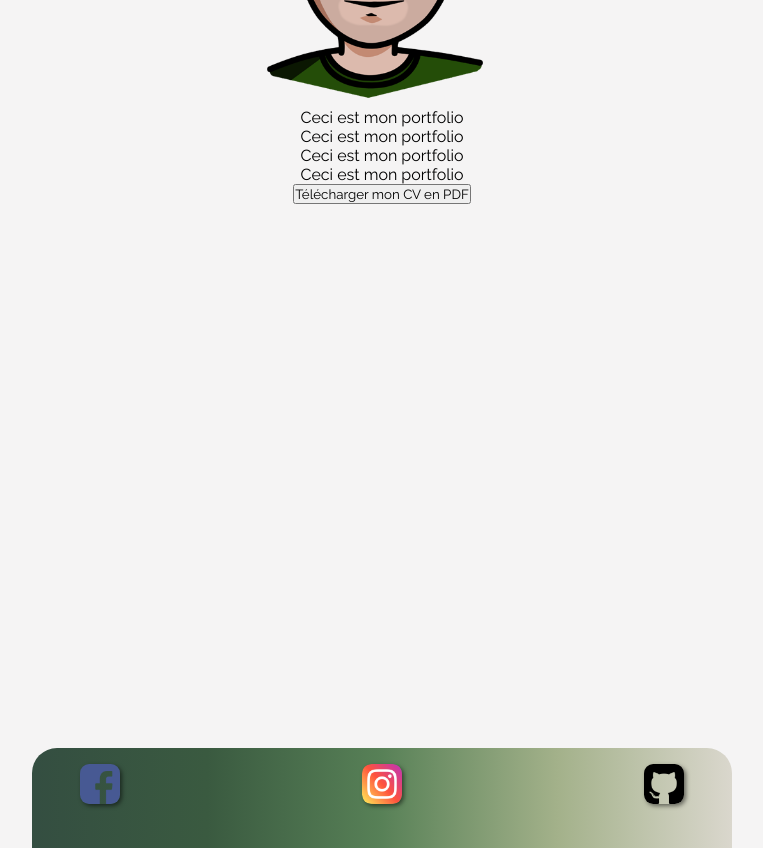
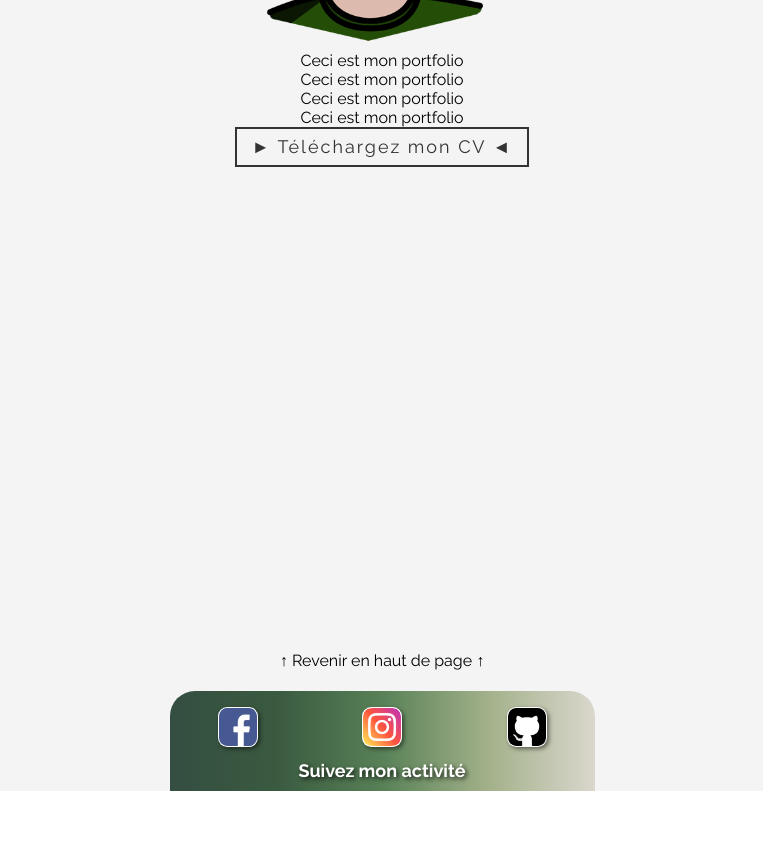
Before and after one commit to Tanguy1213/portfolio-tanguy, a React (Create React App) app: page / in a window 1280 px wide. Shown: the part 660-1508 px from the top of the page, without its empty margins (258-1021 px from the left). After the commit the page ends 1451 px from the top, so only its background shows below. Built offline with nearby package versions, Linux system fonts and the light colour scheme.

Commit message:
finalisation du bouton de téléchagrement du CV via google Ancre revenir en haut de page

```diff
--- a/src/components/BtnDownload/BtnDownload.jsx
+++ b/src/components/BtnDownload/BtnDownload.jsx
@@ -1,26 +1,10 @@
 import React from "react";
-import "./BtnDownload.scss";
+import "./BtnDownload.scss"
 
-function BtnDownload({ btnText, fileUrl, fileName }) {
-  const handleDownload = () => {
-    // Créez un élément d'ancre pour déclencher le téléchargement du fichier
-    const anchor = document.createElement("a");
-    anchor.href = fileUrl;
-    anchor.download = fileName;
-    anchor.style.display = "none";
-
-    // Ajoutez l'élément d'ancre au DOM et déclenchez le téléchargement
-    document.body.appendChild(anchor);
-    anchor.click();
-
-    // Retirez l'élément d'ancre du DOM après le téléchargement
-    document.body.removeChild(anchor);
-  };
+function BtnDownload({ btnText, fileUrl}) {
 
   return (
-    <div className="button-container">
-      <button onClick={handleDownload}>{btnText}</button>
-    </div>
+        <a href={fileUrl} className="btn-link"><span>{btnText}</span></a>
   );
 }
 
--- a/src/components/BtnDownload/BtnDownload.scss
+++ b/src/components/BtnDownload/BtnDownload.scss
@@ -1,72 +1,46 @@
-$bgColor: blue;
-$textHoverColor: white;
-$debug: false;
+@import "../../variables.scss";
 
-body {
+.btn-link {
   display: flex;
-	justify-content: center;
   align-items: center;
-	min-height: 100vh;
+  width: fit-content;
+  height: 40px;
+  font-size: 18px;
+  text-decoration: none;
+  color: #333;
+  border: 2px solid #333;
+  letter-spacing: 2px;
+  text-align: center;
+  position: relative;
+  transition: all 0.35s;
+  padding-left: 15px;
+  padding-right: 15px;
+  span {
+    position: relative;
+    z-index: 2;
   }
+  &:after {
+    position: absolute;
+    content: "";
+    top: 0;
+    left: 0;
+    width: 0;
+    height: 100%;
+    background: linear-gradient(
+      to left,
+      $secondary-color,
+      $light-green-color,
 
-.a {
-	display: inline-block;
-	position: relative;
-	z-index: 1;
-	overflow: if($debug, unset, hidden);
-
-	text-decoration: none;
-
-	font-family: sans-serif;
-	font-weight: 600;
-	font-size: 2em;
-
-	padding: 0.75em 1em;
-
-	color: $bgColor;
-
-	border: 0.15em solid $bgColor;
-	border-radius: calc(0.75em + 0.5em + 0.15em);
-
-	transition: 4s;
-
-	&:before,
-	&:after {
-		content: '';
-		position: absolute;
-		top: -1.5em;
-
-		z-index: -1;
-
-		width: 200%;
-		aspect-ratio: 1;
-
-		border: if($debug, inherit, none);
-		border-radius: 40%;
-
-		background-color: rgba($bgColor, 0.25);
-
-		transition: 4s;
+    );
+    transition: all 0.35s;
   }
-
-	&:before {
-		left: -80%;
-		transform: translate3d(0, 5em, 0) rotate(-340deg);
+  &:hover {
+    color: #fff;
   }
-
-	&:after {
-		right: -80%;
-		transform: translate3d(0, 5em, 0) rotate(390deg);
+  &:hover:after {
+    width: 100%;
   }
-
-	&:hover,
-	&:focus {
-		color: $textHoverColor;
-
-		&:before,
-		&:after {
-			transform: none;
-			background-color: rgba($bgColor, 0.75);
+  &:active{
+    scale: 0.975;
   }
 }
-}
--- a/src/components/Footer/Footer.jsx
+++ b/src/components/Footer/Footer.jsx
@@ -49,6 +49,7 @@ function Footer() {
             </a>
           </li>
         </ul>
+        <span>Suivez mon activité</span>
       </div>
     </footer>
   );
--- a/src/components/Footer/Footer.scss
+++ b/src/components/Footer/Footer.scss
@@ -10,7 +10,8 @@ footer {
 }
 
 .footer-container {
-  width: 700px;
+  width: 25%;
+  min-width: 425px;
   height: 100px;
   background: linear-gradient(
       to left,
@@ -34,41 +35,33 @@ footer {
     flex-direction: row;
     justify-content: space-between;
   }
+  span{
+    position: absolute;
+    font-size: 18px;
+    bottom: 10%;
+    font-weight: bold;
+    color: white;
+    text-shadow: 2px 2px 4px rgba(0, 0, 0, 0.8);
+  }
 }
 .logo-style {
   width: 40px;
   overflow: hidden; /* Masque les débordements de l'animation */
   transition: transform 0.3s ease-in-out; // Ajoute une transition pour l'effet de rebondissement
   border-radius: 23%;
+  border: solid 1px transparent;
   box-shadow: 2px 2px 4px rgba(0, 0, 0, 0.5);
+  background-color: white;
   &:hover {
     animation: LogoBounce 0.25s infinite alternate; // Applique l'animation de rebondissement au survol
-    transform: translateY(
-      -5px
-    ); // Applique l'effet de rebondissement au survol de .logo-container
   }
 }
-.anchorToTop{
-    color: white;
-    text-decoration: none;
-    &::after{
-        content: "";
-        display: block;
-        height: 2px;
-        width: 100%;
-        scale: 0%;
-        background: white;
-        transition: scale 0.2s ease-in-out;
-      }
-      &:hover::after{
-        scale: 100%;
-      }
-}
+
 @keyframes LogoBounce {
   0% {
     transform: translateY(0);
   }
   100% {
-    transform: translateY(-5px);
+    transform: translateY(-10px);
   }
 }
--- a/src/components/Header/Header.scss
+++ b/src/components/Header/Header.scss
@@ -31,11 +31,11 @@ header {
     align-items: center;
     padding: 1rem 6rem 1rem 6rem;
     ul {
-      width: auto;
+      width: fit-content;
       height: fit-content;
       display: flex;
       flex-direction: row;
-      gap: 50px;
+      gap: 35px;
       align-items: center;
       list-style: none;
       .logo-style {
--- a/src/pages/Home.jsx
+++ b/src/pages/Home.jsx
@@ -35,11 +35,11 @@ function Home() {
             <p>Ceci est mon portfolio</p>
           </div>
           <BtnDownload
-          btnText={"Télécharger mon CV en PDF"}
-          fileUrl={"TEST2.pdf"}
-          fileName={"CV_Strub_Tanguy.pdf"}
-          />
+          btnText={"► Téléchargez mon CV ◄"}
+          fileUrl={"https://drive.google.com/u/0/uc?id=1mB2xGa10rqBOQrGbTUwjKJ_JzBLwbuzf&export=download"}/>
+          <a className="navigationAnchor" href="#top-page">↑ Revenir en haut de page ↑</a>
         </div>
+
       </main>
       <Footer/>
     </div>
--- a/src/pages/Home.scss
+++ b/src/pages/Home.scss
@@ -9,6 +9,16 @@
   flex-direction: column;
   align-items: center;
   padding-top: 40px;
+  position: relative;
+  .navigationAnchor{
+    position: absolute;
+    top: 96%;
+    text-decoration: none;
+    color: black;
+    &:hover{
+      text-decoration:underline;
+    }
+  }
 }
 main{
     padding-top: $header-size;
@@ -43,7 +53,7 @@ main{
   row-gap: 20px;
   align-items: center;
   p,h3{
-    width: 30%;
+    max-width: 40%;
     text-align: center;
     @include fade-in(3s,0s);
   }
```
Also changed, not shown: 2 other files (tests, documents, lock files or other folders). Lines whose indentation alone changed are shown as unchanged.
